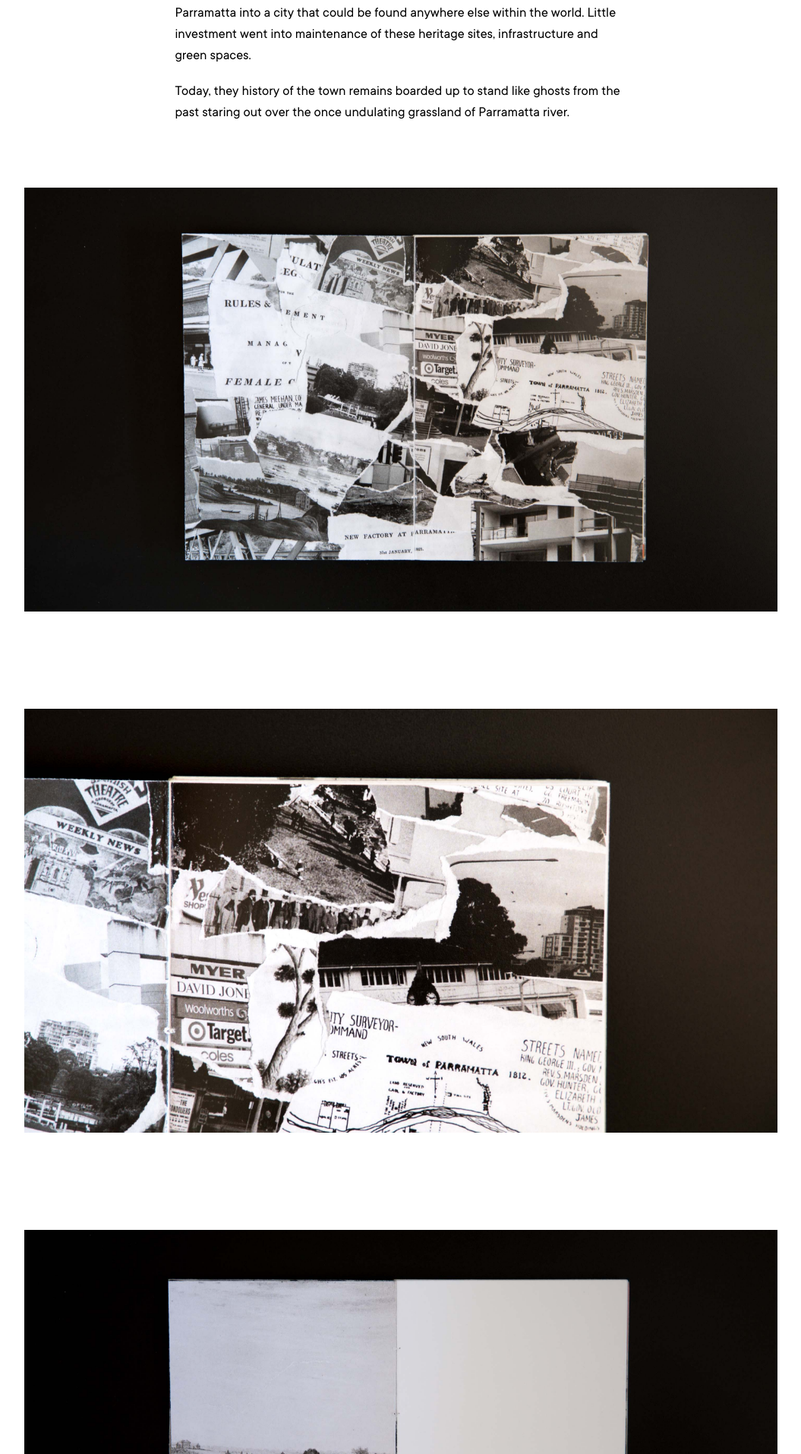
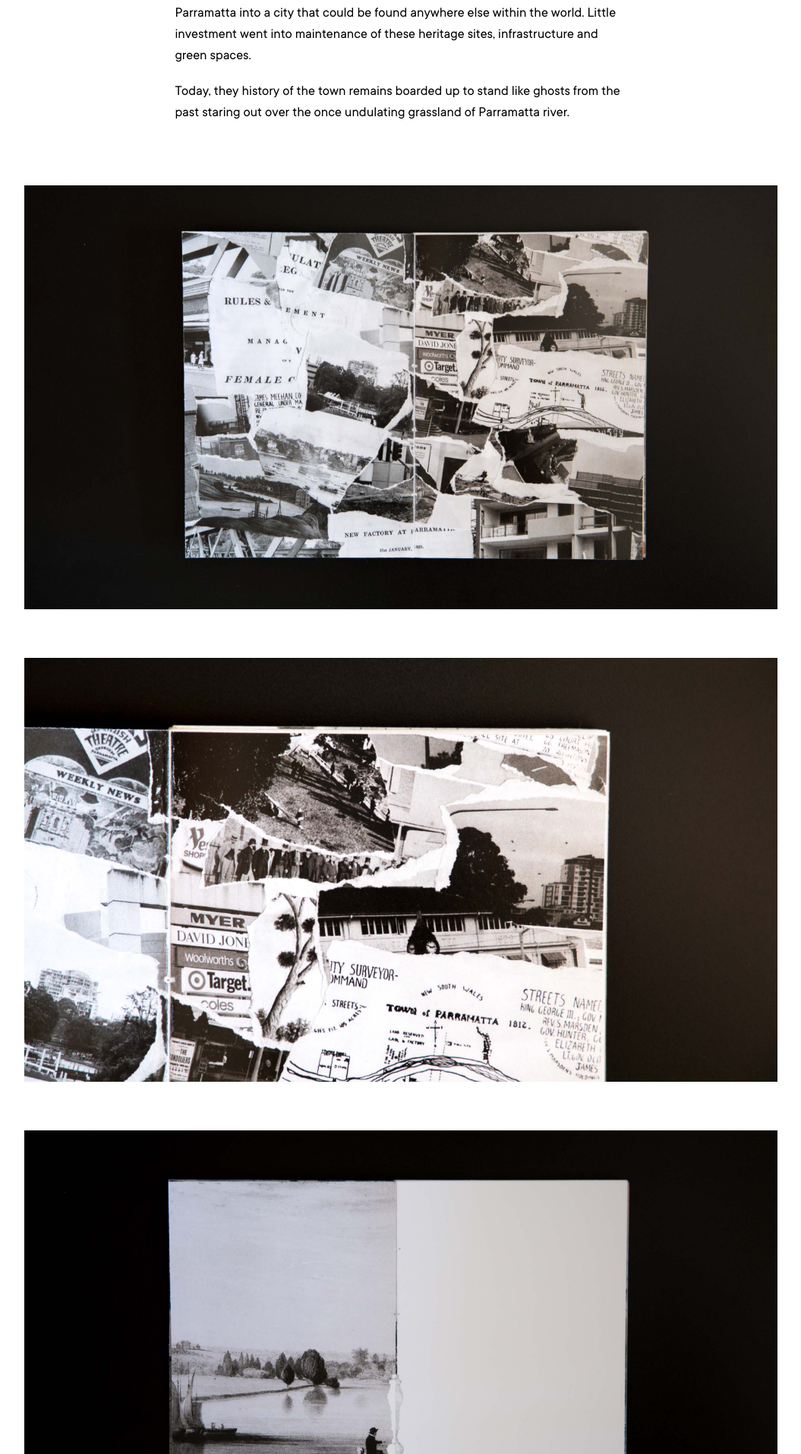
Before and after one commit to zainabalasadi/zainabalasadi.com, a Jekyll site: the page built from _posts/2017-5-18-2150.md, in a window 1280 px wide. Shown: the part 1590-3504 px from the top of the page at 76% size, without its empty margins (112-1167 px from the left). Built offline with Jekyll 4.4.1, drawn with Linux system fonts in a browser that asks for light colours.

Commit message:
fixed gaps between images

```diff
--- a/_posts/2017-5-18-2150.md
+++ b/_posts/2017-5-18-2150.md
@@ -25,36 +25,42 @@
 Today, they history of the town remains boarded up to stand like ghosts from the past staring out over the once undulating grassland of Parramatta river.
 </div>
 
-![](../assets/images/2150/2150_in_cover.jpg)
-![](../assets/images/2150/2150_rip_close.jpg)
-![](../assets/images/2150/2150_opening_page.jpg)
-![](../assets/images/2150/2150_page_closeup.jpg)
-![](../assets/images/2150/2150_writing_closeup.jpg)
-![](../assets/images/2150/2150_parramatta_town_hall.jpg)
+<div class="{{ site.site-case-break }}" markdown="0">
+   <img class="cap" alt="" src="../assets/images/2150/2150_in_cover.jpg">
+   <img class="cap" alt="" src="../assets/images/2150/2150_rip_close.jpg">
+   <img class="cap" alt="" src="../assets/images/2150/2150_opening_page.jpg">
+   <img class="cap" alt="" src="../assets/images/2150/2150_page_closeup.jpg">
+   <img class="cap" alt="" src="../assets/images/2150/2150_writing_closeup.jpg">
+   <img class="cap" alt="" src="../assets/images/2150/2150_parramatta_town_hall.jpg">
+</div>
 
 <div class="{{ site.site-case-margin }}" markdown="1">
 ## Typeface selection
 A serif stencil typeface, a broken typeface, showcases the now disjoint nature of the city.
 </div>
 
-![](../assets/images/2150/2150_double_text_page.jpg)
-![](../assets/images/2150/2150_parramatta_church.jpg)
-![](../assets/images/2150/2150_parramatta_parade.jpg)
-![](../assets/images/2150/2150_parramatta_tablet.jpg)
-![](../assets/images/2150/2150_parramatta_murraybros.jpg)
+<div class="{{ site.site-case-break }}" markdown="0">
+   <img class="cap" alt="" src="../assets/images/2150/2150_double_text_page.jpg">
+   <img class="cap" alt="" src="../assets/images/2150/2150_parramatta_church.jpg">
+   <img class="cap" alt="" src="../assets/images/2150/2150_parramatta_parade.jpg">
+   <img class="cap" alt="" src="../assets/images/2150/2150_parramatta_tablet.jpg">
+   <img class="cap" alt="" src="../assets/images/2150/2150_parramatta_murraybros.jpg">
+</div>
 
 <div class="{{ site.site-case-margin }}" markdown="1">
 ## Faded history
 I chose to incorporate some pictures and paintings of Parramatta at its earlier stages. Extracted from the council archives, this depicts the stark contrast between the then Parramatta and the now Parramatta, allowing the viewer to experience the history of the city now faded through its over-development.
 </div>
 
-![](../assets/images/2150/2150_parra_westfield.jpg)
-![](../assets/images/2150/2150_westfields.png)
-![](../assets/images/2150/2150_parramatta_high_school.jpg)
-![](../assets/images/2150/2150_black_spot.jpg)
-![](../assets/images/2150/2150_programme.jpg)
-![](../assets/images/2150/2150_david_shoebridge.jpg)
-![](../assets/images/2150/2150_crane_sky.jpg)
+<div class="{{ site.site-case-break }}" markdown="0">
+   <img class="cap" alt="" src="../assets/images/2150/2150_parra_westfield.jpg">
+   <img class="cap" alt="" src="../assets/images/2150/2150_westfields.png">
+   <img class="cap" alt="" src="../assets/images/2150/2150_parramatta_high_school.jpg">
+   <img class="cap" alt="" src="../assets/images/2150/2150_black_spot.jpg">
+   <img class="cap" alt="" src="../assets/images/2150/2150_programme.jpg">
+   <img class="cap" alt="" src="../assets/images/2150/2150_david_shoebridge.jpg">
+   <img class="cap" alt="" src="../assets/images/2150/2150_crane_sky.jpg">
+</div>
 
 <div class="{{ site.site-case-margin }}" markdown="1">
 ## Symbolic details
@@ -63,11 +69,13 @@
 I increased the incidence of the orange as the pages progressed, creating a more and more chaotic feel.
 </div>
 
-![](../assets/images/2150/2150_church_cover.jpg)
-![](../assets/images/2150/2150_text_book.jpg)
-![](../assets/images/2150/2150_text.jpg)
-![](../assets/images/2150/2150_parramatta_river.jpg)
-![](../assets/images/2150/2150_western_sydney_stadium.jpg)
-![](../assets/images/2150/2150_great_western.jpg)
-![](../assets/images/2150/2150_drive_away.jpg)
-![](../assets/images/2150/2150_cover.jpg)
+<div class="{{ site.site-case-break }}" markdown="0">
+   <img class="cap" alt="" src="../assets/images/2150/2150_church_cover.jpg">
+   <img class="cap" alt="" src="../assets/images/2150/2150_text_book.jpg">
+   <img class="cap" alt="" src="../assets/images/2150/2150_text.jpg">
+   <img class="cap" alt="" src="../assets/images/2150/2150_parramatta_river.jpg">
+   <img class="cap" alt="" src="../assets/images/2150/2150_western_sydney_stadium.jpg">
+   <img class="cap" alt="" src="../assets/images/2150/2150_great_western.jpg">
+   <img class="cap" alt="" src="../assets/images/2150/2150_drive_away.jpg">
+   <img class="cap" alt="" src="../assets/images/2150/2150_cover.jpg">
+</div>
```
Also changed, not shown: 1 other file.
